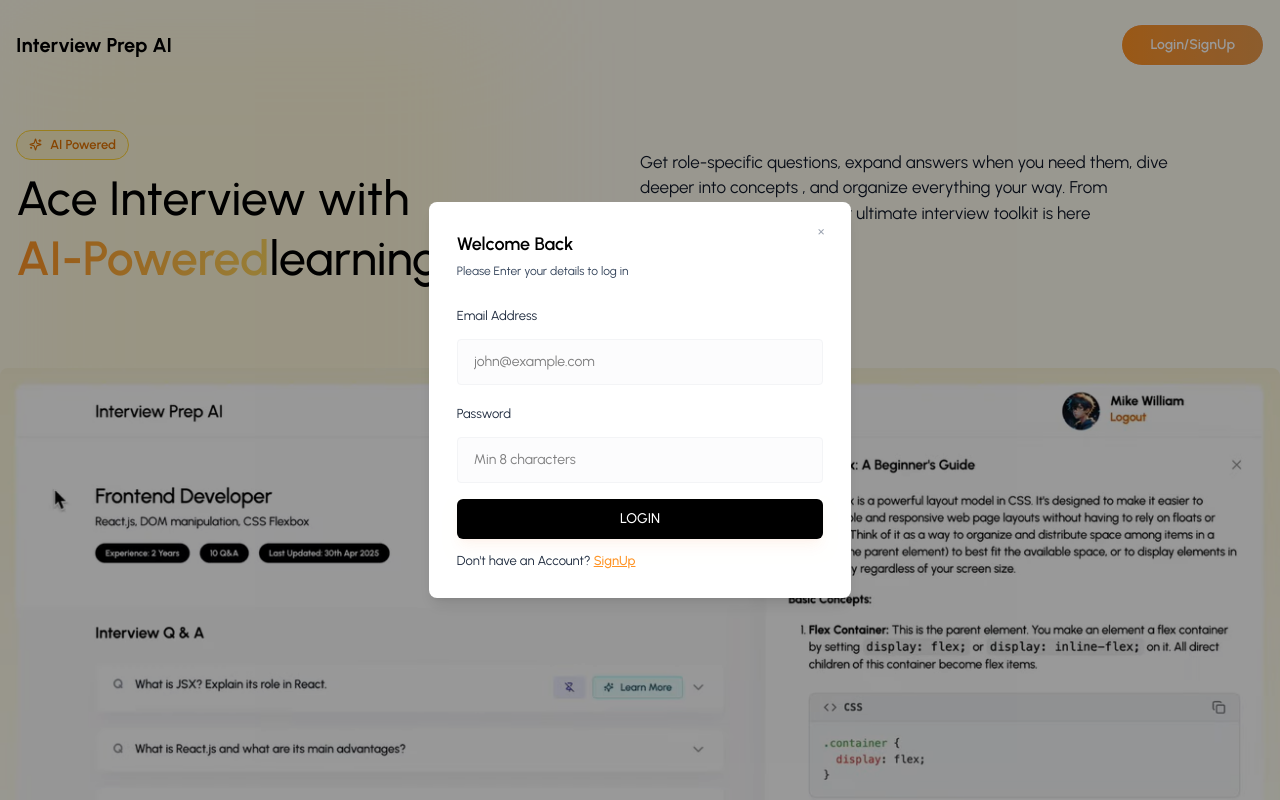
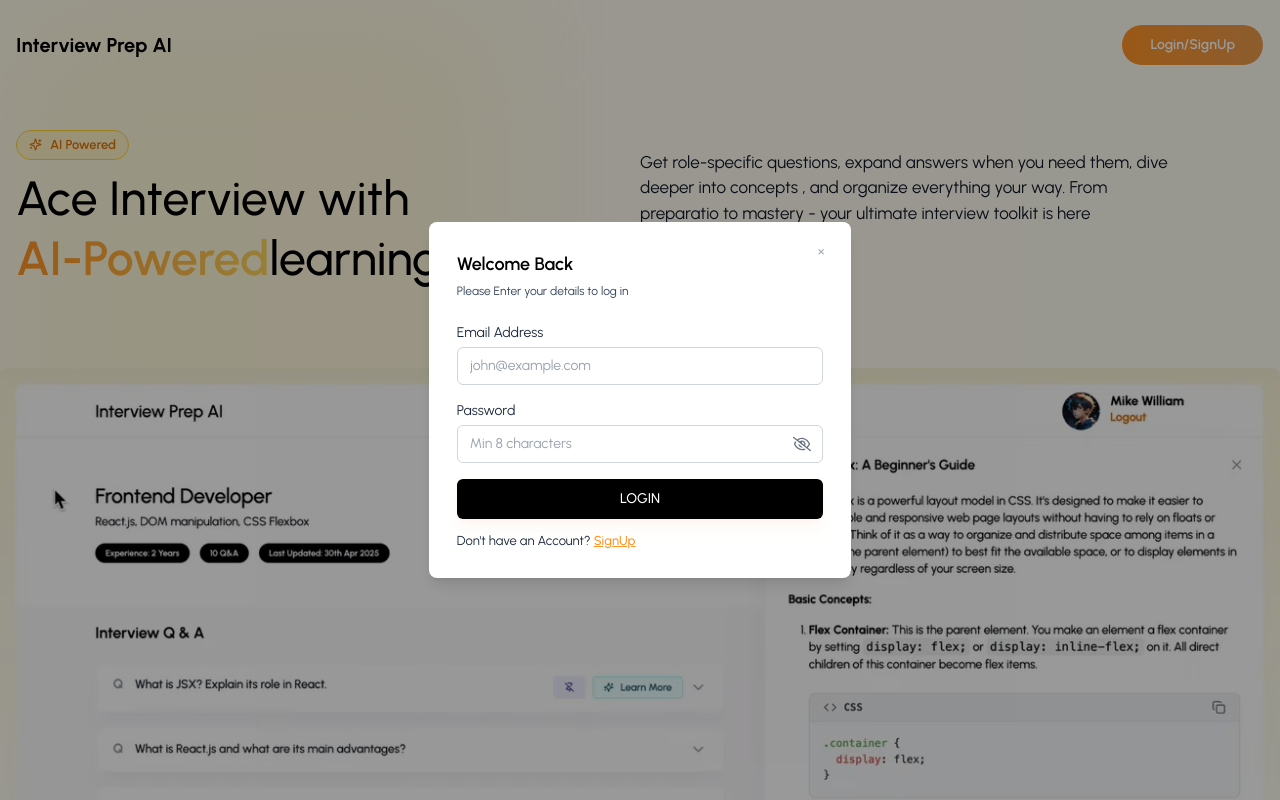
Before and after one commit to prabhjot-2/Interview-Prep-App, a React (Vite) app in the folder frontend/interview-prep-ai/: page / in a window 1280 px wide. Both pictures are taken after a click on the button "Login/SignUp". Shown: the top 800 px of the page. Built offline with nearby package versions, Linux system fonts and the light colour scheme.

Commit message:
refactor authentication and user context logic; improve error handling and loading state management; enhance input components with better accessibility and user experience

```diff
--- a/frontend/interview-prep-ai/src/components/Input/Input.jsx
+++ b/frontend/interview-prep-ai/src/components/Input/Input.jsx
@@ -1,47 +1,38 @@
-import React, { useState } from 'react'
-import { Form } from 'react-router-dom'
-import {FaRegEye, FaRegEyeSlash} from "react-icons/fa6"
+import React, { useState } from 'react';
+import { FaRegEye, FaRegEyeSlash } from "react-icons/fa6";
 
-const Input = ({value,onChange,label, placeholder,type}) => {
+const Input = ({ value, onChange, label, placeholder, type }) => {
+  const [showPassword, setShowPassword] = useState(false);
 
-    const [showPassword,setShowPassword]=useState(false);
-    const toggleShowPassword=()=>{
-        setShowPassword(!showPassword)
-    };
+  const toggleShowPassword = () => {
+    setShowPassword((prev) => !prev);
+  };
+
+  const inputType = type === "password" ? (showPassword ? "text" : "password") : type;
+
   return (
-    <div>
-      <label className='text-[13px] text-slate-800'>{label}</label>
-      <div className='input-box'>
+    <div className="mb-4">
+      <label className="block text-sm text-slate-800 mb-1">{label}</label>
+      <div className="relative">
         <input
-            type={
-                type=="password"?FaRegEye(showPassword ? "text":"password"):type
-            }
-            placeholder={placeholder}
-            className=' w-full bg-transparent outline-none'
-            value={value}
-            onChange={(e)=>onChange(e)}
-            />
-
-            {type ==="pasword" && (
-                <>
-                    {showPassword ? (
-                        <FaRegEye
-                            size={22}
-                            className='text-primary cursor-pointer'
-                            onClick={()=>toggleShowPassword()}
-                        />
-                    ):(
-                        <FaRegEyeSlash
-                            size={22}
-                            className='text-slate-400 cursor-pointer'
-                            onClick={()=>toggleShowPassword()}
-                        />
-                    )}
-                </>
-            )}
+          type={inputType}
+          autoComplete="off"
+          placeholder={placeholder}
+          className="w-full border border-gray-300 rounded-md px-3 py-2 text-sm text-black placeholder-gray-400 focus:outline-none focus:ring-2 focus:ring-primary"
+          value={value}
+          onChange={onChange}
+        />
+        {type === "password" && (
+          <span
+            className="absolute right-3 top-1/2 -translate-y-1/2 cursor-pointer text-gray-500"
+            onClick={toggleShowPassword}
+          >
+            {showPassword ? <FaRegEye size={18} /> : <FaRegEyeSlash size={18} />}
+          </span>
+        )}
       </div>
     </div>
-  )
-}
+  );
+};
 
-export default Input
+export default Input;
--- a/frontend/interview-prep-ai/src/components/layouts/DashboardLayout.jsx
+++ b/frontend/interview-prep-ai/src/components/layouts/DashboardLayout.jsx
@@ -2,7 +2,7 @@ import React, { Children, useContext } from 'react'
 import { UserContext } from '../../context/UserContext'
 import Navbar from './Navbar'
 
-const DashboardLayout = () => {
+const DashboardLayout = ({children}) => {
     const {user} = useContext(UserContext)
   return (
     <div>
--- a/frontend/interview-prep-ai/src/context/UserContext.jsx
+++ b/frontend/interview-prep-ai/src/context/UserContext.jsx
@@ -1,51 +1,62 @@
-import React, {createContext, useState, useEffect} from "react";
+import React, { createContext, useState, useEffect } from "react";
 import axiosInstance from "../utils/axiosInstance";
 import { API_PATHS } from "../utils/apiPaths";
 
-export const UserContext=createContext();
+export const UserContext = createContext();
 
-const UserProvider=({children})=>{
-    const [user,setUser]=useState(null);
-    const [loading,setLoading]=useState(true); //new state to track loading
+const UserProvider = ({ children }) => {
+  const [user, setUser] = useState(null);
+  const [loading, setLoading] = useState(true);
 
-    useEffect(()=>{
-        if(user) return
+  useEffect(() => {
+    const accessToken = localStorage.getItem("token");
+    const storedUser = localStorage.getItem("user");
 
-        const accessToken=localStorage.getItem("token");
-        if(!accessToken){
-            setLoading(false)
-            return
+    if (accessToken && storedUser) {
+      setUser(JSON.parse(storedUser));
+      setLoading(false);
+      return;
     }
-        const fetchUser=async()=>{
+
+    if (!accessToken) {
+      setLoading(false);
+      return;
+    }
+
+    const fetchUser = async () => {
       try {
-                const response=await axiosInstance.get(API_PATHS.AUTH.GET_PROFILE);
+        const response = await axiosInstance.get(API_PATHS.AUTH.GET_PROFILE);
         setUser(response.data);
+        localStorage.setItem("user", JSON.stringify(response.data));
       } catch (error) {
-                console.error("user not authenticted",error);
+        console.error("User not authenticated:", error);
         clearUser();
-            }
-            finally{
+      } finally {
         setLoading(false);
       }
-        }
+    };
+
     fetchUser();
-    },[]);
+  }, []);
 
-    const updateUser=(userData)=>{
+  const updateUser = (userData) => {
     setUser(userData);
-        localStorage.setItem("token",userData.token)//sav token
+    localStorage.setItem("token", userData.token);
+    localStorage.setItem("user", JSON.stringify(userData));
     setLoading(false);
   };
-    const clearUser=()=>{
+
+  const clearUser = () => {
     setUser(null);
-        localStorage.removeItem("token")
-    }
+    localStorage.removeItem("token");
+    localStorage.removeItem("user");
+  };
 
-    return(
-        <UserContext.Provider value={{user, loading, updateUser, clearUser}}>
+  return (
+    <UserContext.Provider value={{ user, loading, updateUser, clearUser }}>
       {children}
     </UserContext.Provider>
-    )
-}
+  );
+};
 
 export default UserProvider;
--- a/frontend/interview-prep-ai/src/pages/Auth/Login.jsx
+++ b/frontend/interview-prep-ai/src/pages/Auth/Login.jsx
@@ -56,7 +56,7 @@ const Login = ({ setCurrentPage }) => {
         Please Enter your details to log in
       </p>
 
-      <form onSubmit={handleLogin}>
+      <form onSubmit={handleLogin} autoComplete="off">
         <Input
           value={email}
           onChange={({ target }) => setEmail(target.value)}
--- a/frontend/interview-prep-ai/src/pages/Auth/SignUp.jsx
+++ b/frontend/interview-prep-ai/src/pages/Auth/SignUp.jsx
@@ -5,6 +5,7 @@ import ProfilePhotoSelector from '../../components/Input/ProfilePhotoSelector';
 import { validateEmail } from '../../utils/helper';
 import axiosInstance from '../../utils/axiosInstance';
 import { API_PATHS } from '../../utils/apiPaths';
+import uploadImage from '../../utils/uploadImage';
 
 const SignUp = ({setCurrentPage}) => {
   const[profilePic,setProfilePic]=useState(null);
@@ -70,7 +71,7 @@ const SignUp = ({setCurrentPage}) => {
       Join us Today by entering your details below
     </p>
 
-    <form onSubmit={handleSignUp}>
+    <form onSubmit={handleSignUp} autoComplete="off">
 
       <ProfilePhotoSelector image={profilePic} setImage={setProfilePic}/>
 
@@ -107,13 +108,15 @@ const SignUp = ({setCurrentPage}) => {
       <p className='text-[13px] text-slate-800 mt-3 '>
         Already an Account?{""}
         <button
+  type="button"
   className='font-medium text-primary underline cursor-pointer'
-          onClick={()=>{
+  onClick={() => {
     setCurrentPage("login");
   }}
 >
   Login
 </button>
+
       </p>
     </form>
   </div>
--- a/frontend/interview-prep-ai/src/utils/helper.js
+++ b/frontend/interview-prep-ai/src/utils/helper.js
@@ -1,5 +1,5 @@
 export const validateEmail = (email) => {
-    const regx=/^[^\s@]+@[^\s@]+\.[^\s@]+$/;
+    const regex=/^[^\s@]+@[^\s@]+\.[^\s@]+$/;
     return regex.test(email)
 };
 
```
Also changed, not shown: 2 other files (tests, documents, lock files or other folders). Lines whose indentation alone changed are shown as unchanged.
